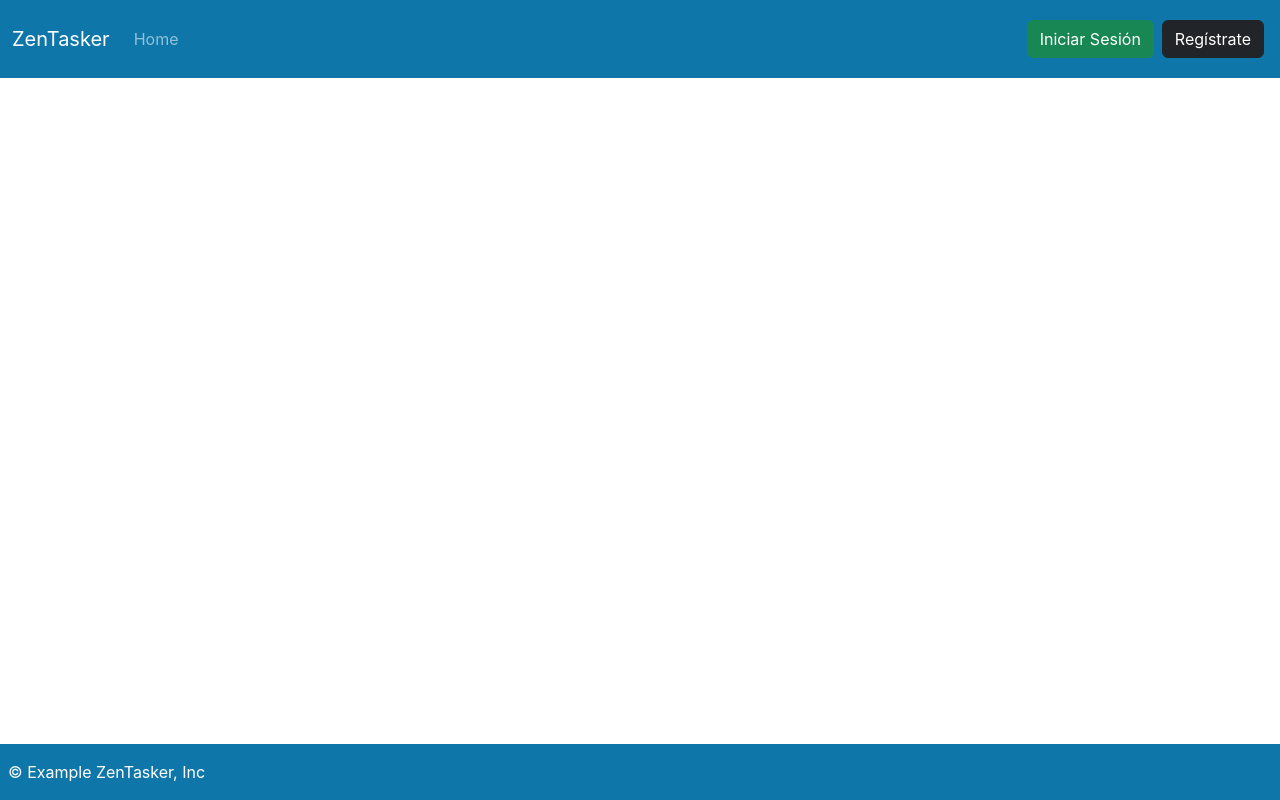
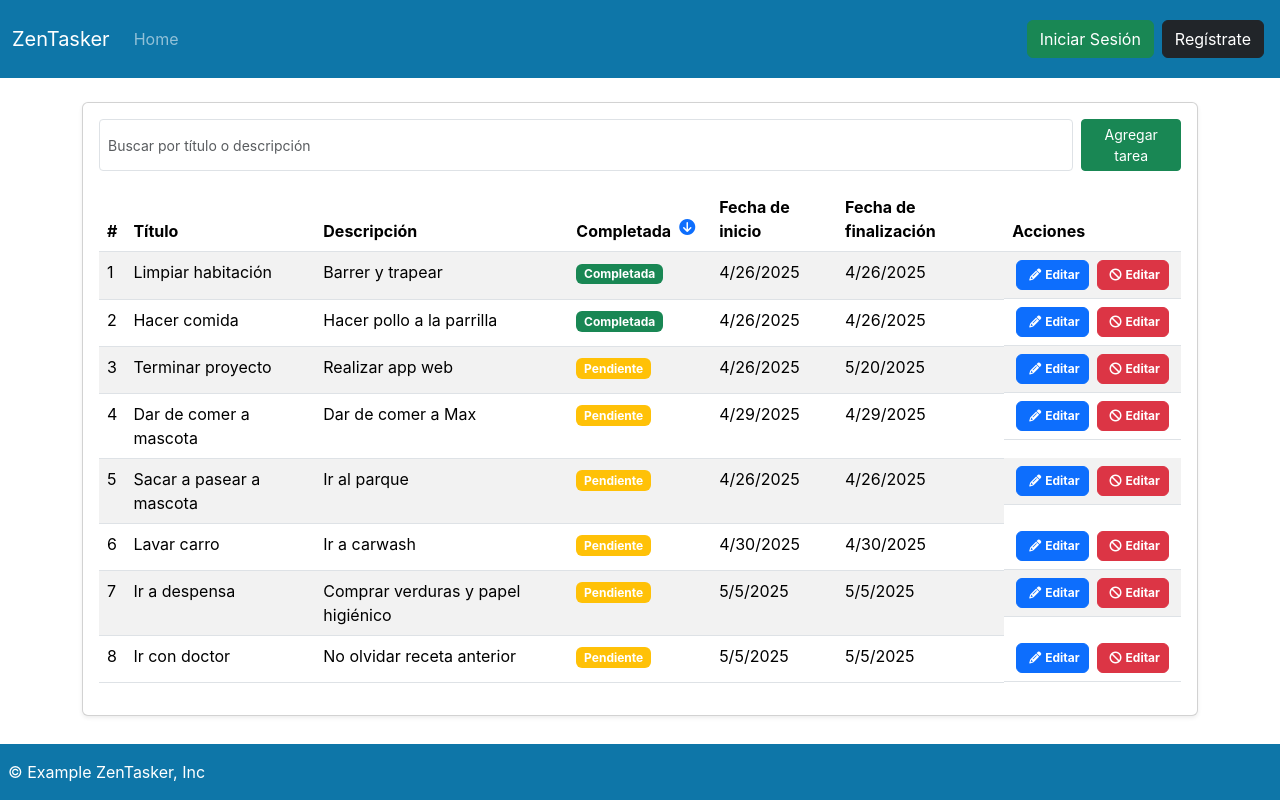
Before and after one commit to teresaga/react-task-app, a React (Create React App) app: page /tasks in a window 1280 px wide. Built offline with nearby package versions, Linux system fonts and the light colour scheme.

Commit message:
Tasks component added - TaskModel added

```diff
--- a/src/App.css
+++ b/src/App.css
@@ -30,3 +30,28 @@ html, body {
 footer {
   margin-top: auto; /* Hace que el footer siempre se quede al final */
 }
+
+.btn-custom {
+  border: none;
+  cursor: pointer;
+}
+
+.table-scroll {
+  max-height: 600px;
+  overflow-y: auto;
+  font-size: 1rem;
+}
+
+@media (max-width: 768px) {
+  .table-scroll {
+    max-height: 400px;
+    font-size: 0.875rem;
+  }
+}
+
+@media (max-width: 576px) {
+  .table-scroll {
+    max-height: 400px;
+    font-size: 0.8rem;
+  }
+}
--- a/src/App.tsx
+++ b/src/App.tsx
@@ -6,6 +6,7 @@ import { Footer } from './layouts/NavbarAndFooter/Footer';
 import { Login } from './layouts/LoginAndRegister/Login';
 import { Switch, Route, Redirect, useLocation } from 'react-router-dom';
 import { Register } from './layouts/LoginAndRegister/Register';
+import { Tasks } from './layouts/Tasks/Tasks';
 
 export const App = () => {
   const location = useLocation();
@@ -34,6 +35,10 @@ export const App = () => {
             <Register/>
           </Route>
 
+          <Route path='/tasks'>
+            <Tasks/>
+          </Route>
+
         </Switch>
       </div>
 
--- a/src/layouts/Tasks/Tasks.tsx
+++ b/src/layouts/Tasks/Tasks.tsx
@@ -1,7 +1,92 @@
+import { useState } from "react";
+import TaskModel from "../../models/TaskModel";
+
 export const Tasks = () => {
-    return (
-        <div>
+  const [tasks, setTasks] = useState<TaskModel[]>([
+    { id: 1, title: "Limpiar habitación", description: "Barrer y trapear", is_done: true, start_date: new Date('2025-04-26'), end_date: new Date('2025-04-26') },
+    { id: 2, title: "Hacer comida", description: "Hacer pollo a la parrilla", is_done: true, start_date: new Date('2025-04-26'), end_date: new Date('2025-04-26') },
+    { id: 3, title: "Terminar proyecto", description: "Realizar app web", is_done: false, start_date: new Date('2025-04-26'), end_date: new Date('2025-05-20') },
+    { id: 4, title: "Dar de comer a mascota", description: "Dar de comer a Max", is_done: false, start_date: new Date('2025-04-29'), end_date: new Date('2025-04-29') },
+    { id: 5, title: "Sacar a pasear a mascota", description: "Ir al parque", is_done: false, start_date: new Date('2025-04-26'), end_date: new Date('2025-04-26') },
+    { id: 6, title: "Lavar carro", description: "Ir a carwash", is_done: false, start_date: new Date('2025-04-30'), end_date: new Date('2025-04-30') },
+    { id: 7, title: "Ir a despensa", description: "Comprar verduras y papel higiénico", is_done: false, start_date: new Date('2025-05-05'), end_date: new Date('2025-05-05') },
+    { id: 8, title: "Ir con doctor", description: "No olvidar receta anterior", is_done: false, start_date: new Date('2025-05-05'), end_date: new Date('2025-05-05') },
+  ]);
+  const [isSortedByCompleted, setIsSortedByCompleted] = useState(false);
 
+  return (
+    <div className='container mt-4 d-flex flex-column flex-grow-1'>
+        <div className="card shadow-sm mb-3">
+            <div className="card-body">
+
+                {/* Search */}
+                <div className="d-flex justify-content-between mb-3">
+                    <div className="d-flex flex-row flex-grow-1">
+                        <input
+                        type="text"
+                        className="form-control form-control-sm me-2"
+                        placeholder="Buscar por título o descripción"
+                        />
+                        {/* Botón para agregar tarea */}
+                        <button className="btn btn-success btn-sm" onClick={() => alert('Agregar nueva tarea')}>
+                            Agregar tarea
+                        </button>
+                    </div>
+                </div>
+
+                {/* Tasks List */}
+                <div className="table-scroll">
+                    <table className="table table-striped">
+                        <thead>
+                        <tr>
+                            <th>#</th>
+                            <th>Título</th>
+                            <th>Descripción</th>
+                            <th
+                                style={{ cursor: 'pointer' }}
+                                onClick={() => setIsSortedByCompleted(!isSortedByCompleted)}
+                            >
+                                <span className="d-flex justify-content-between">
+                                    <span>Completada </span>
+                                    <i className={`text-primary mx-2 fas ${isSortedByCompleted ? 'fa-arrow-circle-up' : 'fa-arrow-circle-down'}`}></i>
+                                </span>
+                            </th>
+                            <th>Fecha de inicio</th>
+                            <th>Fecha de finalización</th>
+                            <th>Acciones</th>
+                        </tr>
+                        </thead>
+                        <tbody>
+                        {tasks.map((task, index) => (
+                            <tr key={task.id}>
+                                <td>{index + 1}</td>
+                                <td>{task.title}</td>
+                                <td>{task.description}</td>
+                                <td>
+                                    {task.is_done ? ( <span className="badge bg-success">Completada</span>) : (
+                                        <span className="badge bg-warning">Pendiente</span>
+                                        )
+                                    }
+                                </td>
+                                <td>{task.start_date.toLocaleDateString()}</td>
+                                <td>{task.end_date.toLocaleDateString()}</td>
+                                <td className="d-flex flex-row">
+                                    <button className="btn btn-primary badge p-2 mx-1">
+                                        <i className='fas fa-pencil mx-1'></i>
+                                        <span>Editar</span>
+                                    </button>
+                                    <button className="btn btn-danger badge p-2 mx-1">
+                                        <i className='fas fa-ban mx-1'></i>
+                                        <span>Editar</span>
+                                    </button>
+                                </td>
+                            </tr>
+                        ))}
+                        </tbody>
+                    </table>
+                </div>
+            </div>
         </div>
-    );
-}
+    </div>
+  );
+};
--- /dev/null
+++ b/src/models/TaskModel.tsx
@@ -0,0 +1,20 @@
+class TaskModel {
+    id: number;
+    title: string;
+    description: string;
+    is_done: boolean;
+    start_date: Date;
+    end_date: Date;
+
+    constructor(id: number, title: string, description: string, is_done: boolean,
+        start_date: Date, end_date: Date, user_id: string) {
+            this.id = id;
+            this.title = title;
+            this.description = description;
+            this.is_done = is_done;
+            this.start_date = start_date;
+            this.end_date = end_date;
+    }
+}
+
+export default TaskModel;
```
